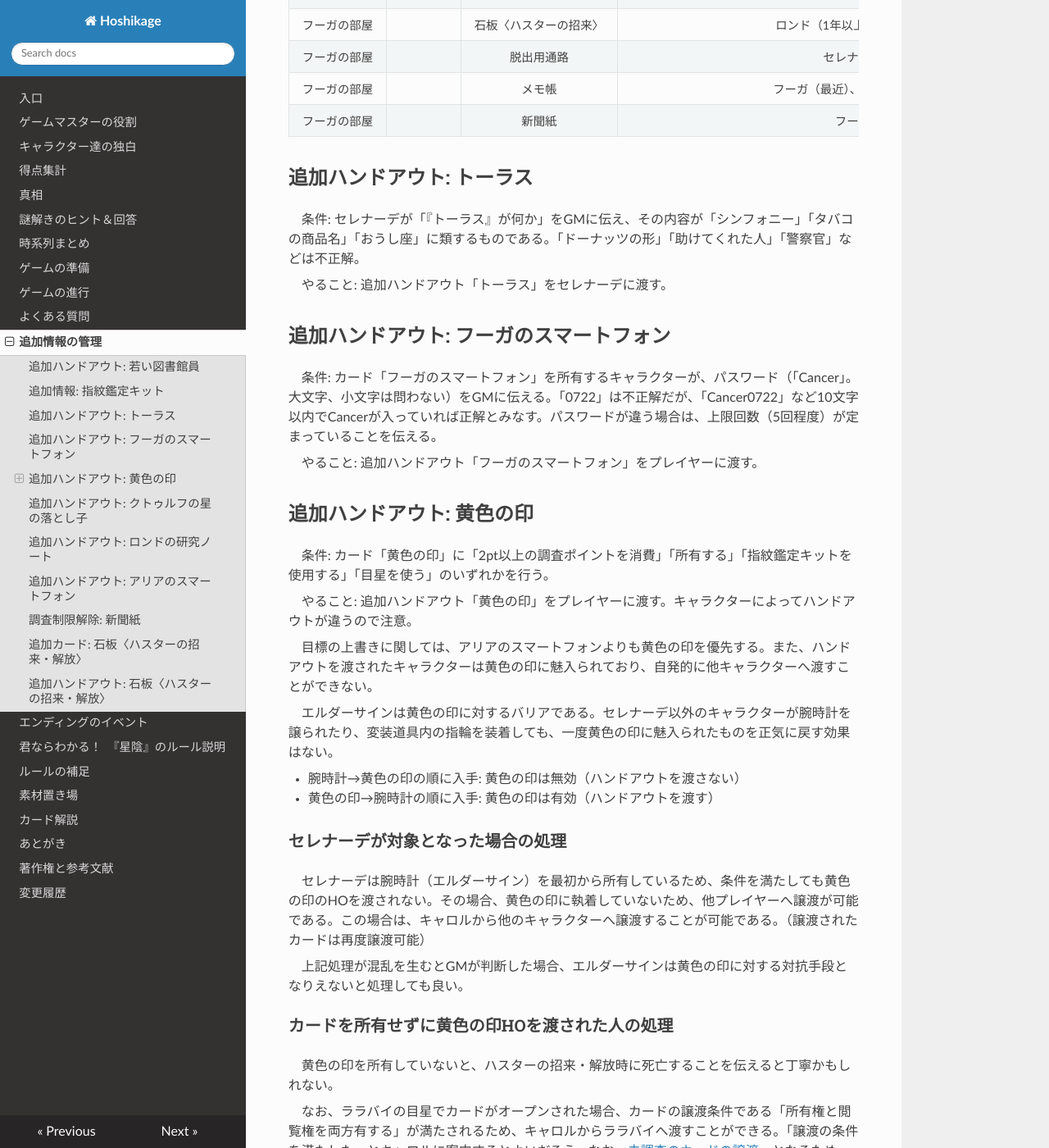
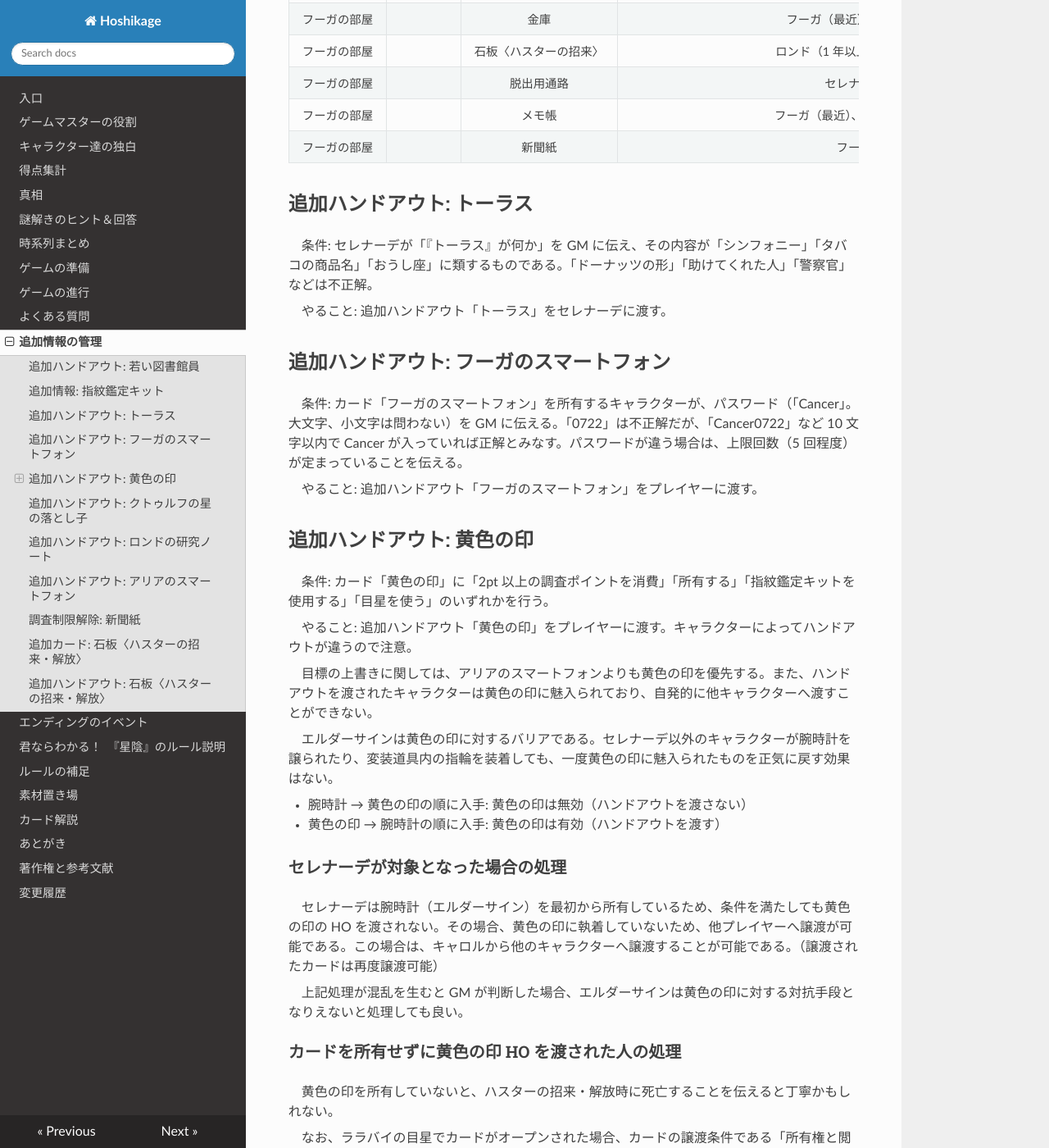
Before and after one commit to KTakahiro1729/Hoshikage, an MkDocs documentation site: the page built from docs/AdditionalInfos.md, in a window 1280 px wide and 1400 px high, scrolled down 1436 px. Shown: the whole window at 82% size. Built offline with MkDocs 1.6.1, drawn with Linux system fonts in a browser that asks for light colours; nearby versions of some CDN libraries; some of the changed text lies outside the part shown.

Commit message:
add data and fix white space

```diff
--- a/docs/AdditionalInfos.md
+++ b/docs/AdditionalInfos.md
@@ -56,31 +64,36 @@
 
 エルダーサインは黄色の印に対するバリアである。セレナーデ以外のキャラクターが腕時計を譲られたり、変装道具内の指輪を装着しても、一度黄色の印に魅入られたものを正気に戻す効果はない。
 
-- 腕時計→黄色の印の順に入手: 黄色の印は無効（ハンドアウトを渡さない）
-- 黄色の印→腕時計の順に入手: 黄色の印は有効（ハンドアウトを渡す）
+- 腕時計 → 黄色の印の順に入手: 黄色の印は無効（ハンドアウトを渡さない）
+- 黄色の印 → 腕時計の順に入手: 黄色の印は有効（ハンドアウトを渡す）
 
 ### セレナーデが対象となった場合の処理
-セレナーデは腕時計（エルダーサイン）を最初から所有しているため、条件を満たしても黄色の印のHOを渡されない。その場合、黄色の印に執着していないため、他プレイヤーへ譲渡が可能である。この場合は、キャロルから他のキャラクターへ譲渡することが可能である。（譲渡されたカードは再度譲渡可能）
 
-上記処理が混乱を生むとGMが判断した場合、エルダーサインは黄色の印に対する対抗手段となりえないと処理しても良い。
+セレナーデは腕時計（エルダーサイン）を最初から所有しているため、条件を満たしても黄色の印の HO を渡されない。その場合、黄色の印に執着していないため、他プレイヤーへ譲渡が可能である。この場合は、キャロルから他のキャラクターへ譲渡することが可能である。（譲渡されたカードは再度譲渡可能）
 
-### カードを所有せずに黄色の印HOを渡された人の処理
+上記処理が混乱を生むと GM が判断した場合、エルダーサインは黄色の印に対する対抗手段となりえないと処理しても良い。
+
+### カードを所有せずに黄色の印 HO を渡された人の処理
+
 黄色の印を所有していないと、ハスターの招来・解放時に死亡することを伝えると丁寧かもしれない。
 
 なお、ララバイの目星でカードがオープンされた場合、カードの譲渡条件である「所有権と閲覧権を両方有する」が満たされるため、キャロルからララバイへ渡すことができる。「譲渡の条件を満たした」とキャロルに案内するとよいだろう。なお、[未調査のカードの譲渡](../FAQ/index.html#research_opened)、となるため、他のキャラクターが調査した場合、所有権は再度移動する。
 
 ## 追加ハンドアウト: クトゥルフの星の落とし子
-条件: カード「フーガのメモ帳」「ファロス灯台の歴史」「フーガの死体」のすべてを所有するプレイヤーが、呪文を使用したい旨をGMに申告する。キャロルの場合、「嫌悪感から目を背けた」と描写される。
+
+条件: カード「フーガのメモ帳」「ファロス灯台の歴史」「フーガの死体」のすべてを所有するプレイヤーが、呪文を使用したい旨を GM に申告する。キャロルの場合、「嫌悪感から目を背けた」と描写される。
 
 やること: 追加ハンドアウト「クトゥルフの星の落とし子」をプレイヤーに渡す。そのプレイヤーのエンディングでの行動は「呪文〈クトゥルフの星の落とし子との接触〉を詠唱する」のみに制限される。
 
 ## 追加ハンドアウト: ロンドの研究ノート
+
 条件: カード「ロンドの研究ノート」が全体公開される。
 
 やること: 全プレイヤーに追加ハンドアウト「ロンドの研究ノート」渡す。（カプリッチオにはゲーム開始前に渡す）
 
 ## 追加ハンドアウト: アリアのスマートフォン
-条件: カード「アリアのスマートフォン」を所有するキャラクターが、「ロックコードは『bwv1068』」であるとGMに伝える。「BWV1068」など小さな違いは正解とみなす。ロックコードが違う場合は、上限回数（5回程度）が定まっていることを伝える。
+
+条件: カード「アリアのスマートフォン」を所有するキャラクターが、「ロックコードは『bwv1068』」であると GM に伝える。「BWV1068」など小さな違いは正解とみなす。ロックコードが違う場合は、上限回数（5 回程度）が定まっていることを伝える。
 
 やること: 追加ハンドアウト「アリアのスマートフォン」をプレイヤーに渡す。共通のハンドアウトと、キャラクターによって異なるハンドアウト（シンフォニー以外）があるので注意。
 
@@ -88,23 +101,26 @@
 
 セレナーデは目標が変更され、点数の割り振りがプレイヤーに委ねられるが、第二フェーズ終了時までに割り振りが伝えられない/第三フェーズ以降にハンドアウトを入手した場合は、以下のデフォルトの点数をプレイヤーに伝える。
 
-- 生存する　3点
-- アオイ殺害の犯人を探し、復讐する　3点
-- 『ハスター』の召喚を食い止める　4点
+- 生存する　 3 点
+- アオイ殺害の犯人を探し、復讐する　 3 点
+- 『ハスター』の召喚を食い止める　 4 点
 
 ## 調査制限解除: 新聞紙
+
 条件: カード「新聞紙」が調査され、全体公開される。
 
-やること: 新聞紙に属する5枚のカードが新たに調査可能になったと全員に伝える。
+やること: 新聞紙に属する 5 枚のカードが新たに調査可能になったと全員に伝える。
 
 ## 追加カード: 石板〈ハスターの招来・解放〉
-条件: カード「鍵」を所有し、カード「金庫」を閲覧できるプレイヤーがGMに「金庫を開ける」と宣言する。
 
-やること: カード「鍵」を石板で上書きし、PLに「石板」を再確認させる（所有者も閲覧者も両方閲覧可能）。公開・非公開は鍵と同様にする。
+条件: カード「鍵」を所有し、カード「金庫」を閲覧できるプレイヤーが GM に「金庫を開ける」と宣言する。
 
-2022/05/22以降のバージョンのココフォリア盤面を使用している場合、カード「鍵」の削除で石板のカードが出現する。
+やること: カード「鍵」を石板で上書きし、PL に「石板」を再確認させる（所有者も閲覧者も両方閲覧可能）。公開・非公開は鍵と同様にする。
+
+2022/05/22 以降のバージョンのココフォリア盤面を使用している場合、カード「鍵」の削除で石板のカードが出現する。
 
 ## 追加ハンドアウト: 石板〈ハスターの招来・解放〉
-条件: キャロルがカード「石板〈ハスターの招来・解放〉」を閲覧しており、GMに申告する。
+
+条件: キャロルがカード「石板〈ハスターの招来・解放〉」を閲覧しており、GM に申告する。
 
 やること: 追加ハンドアウト「石板〈ハスターの招来・解放〉」、「Coventry_Carol_iaia.mp3」をプレイヤーに渡す。
```
Also changed, not shown: other parts of docs/AdditionalInfos.md (+35 -27 lines).
